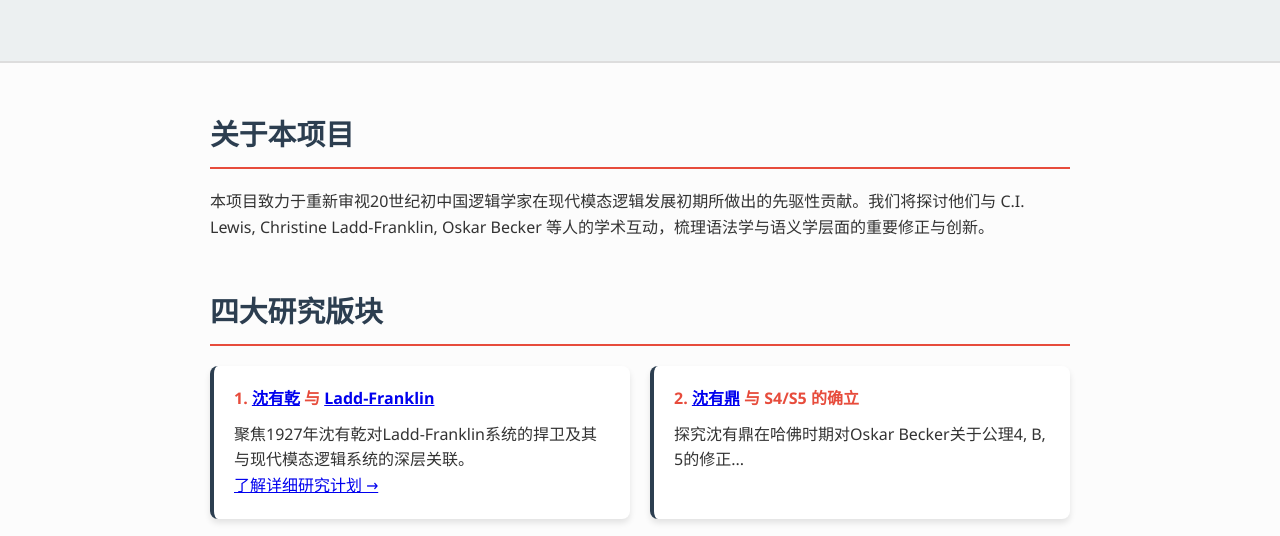
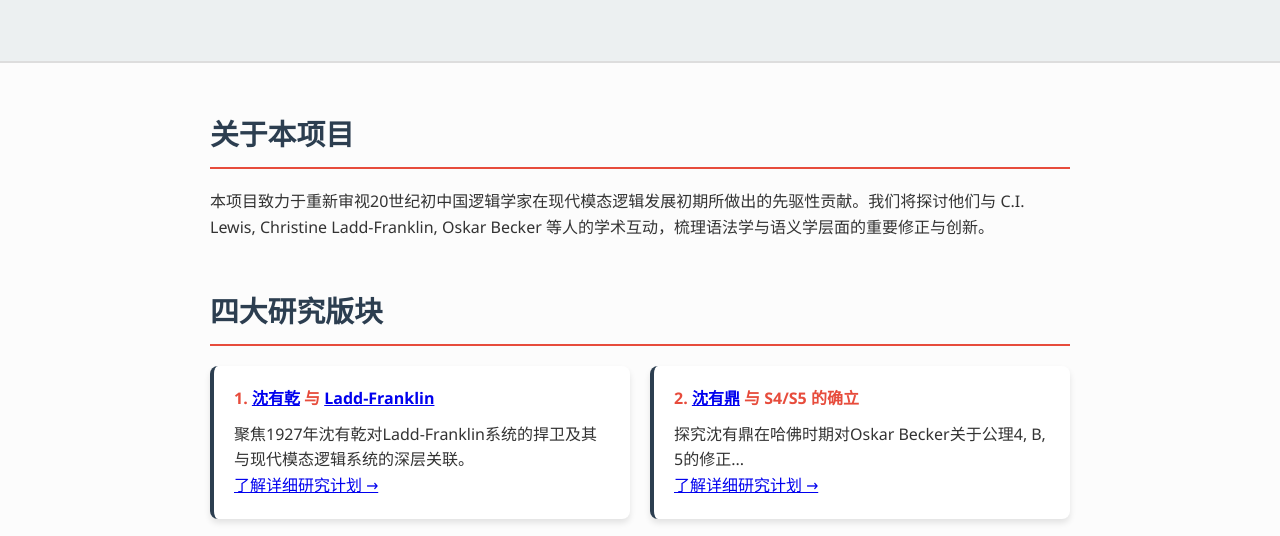
Before and after one commit to Raycaesar/CN_logicians_EML, a plain HTML site: page index.html in a window 1280 px wide. Shown: the part 237-773 px from the top of the page. Drawn offline with Linux system fonts and the light colour scheme.

Commit message:
add link to reaserch-2 from index page

```diff
--- a/index.html
+++ b/index.html
@@ -44,7 +44,7 @@
 
 <div class="card">
     <h4>2. <a href="scholar.html?id=shen-yuting">沈有鼎</a> 与 S4/S5 的确立</h4>
-    <p data-i18n="research_2">探究沈有鼎在哈佛时期对Oskar Becker关于公理4, B, 5的修正...</p>
+    <p data-i18n="research_2">探究沈有鼎在哈佛时期对Oskar Becker关于公理4, B, 5的修正...</p><a href="research-2.html" class="read-more-btn" data-i18n="link_button_1">了解详细研究计划 →</a>
 </div>
 
 <div class="card">
```
